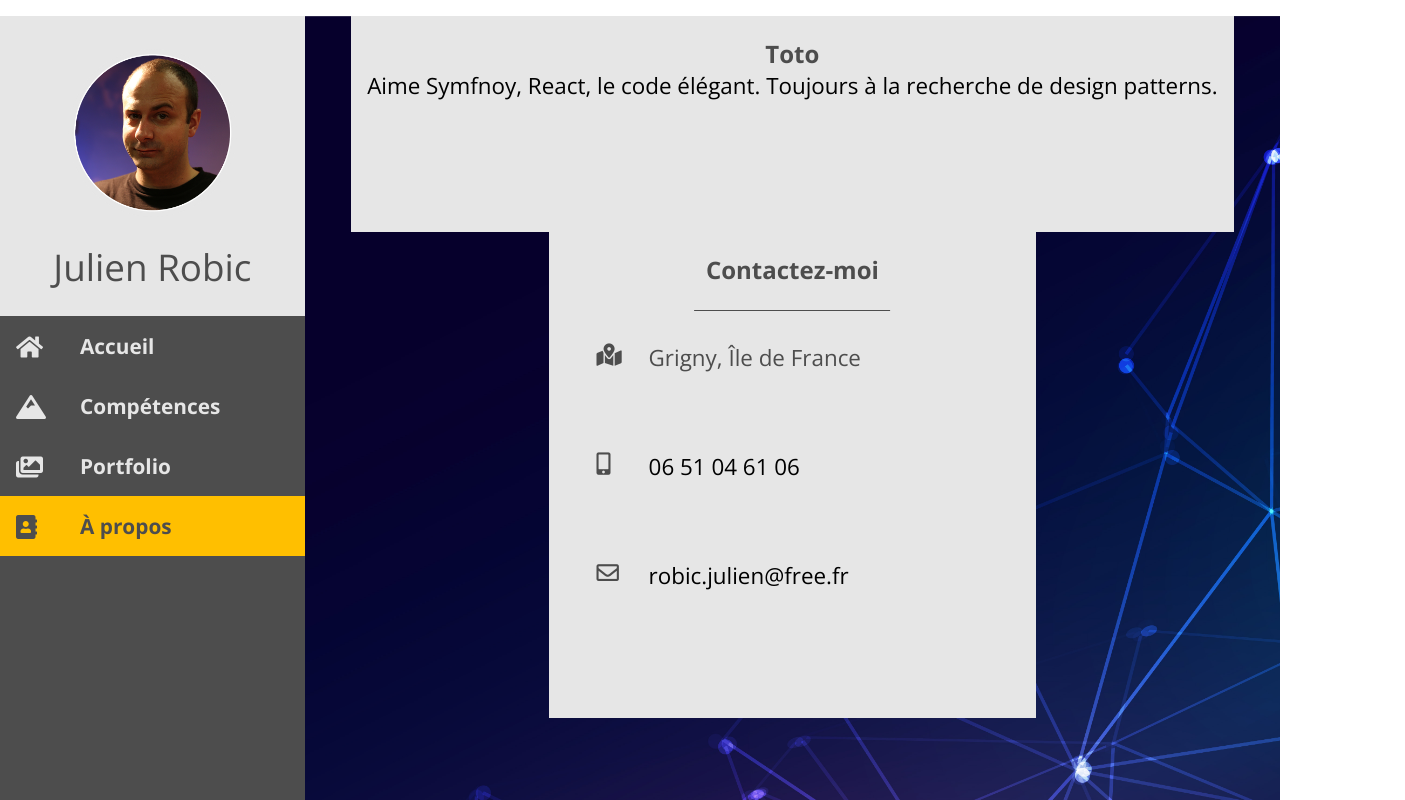
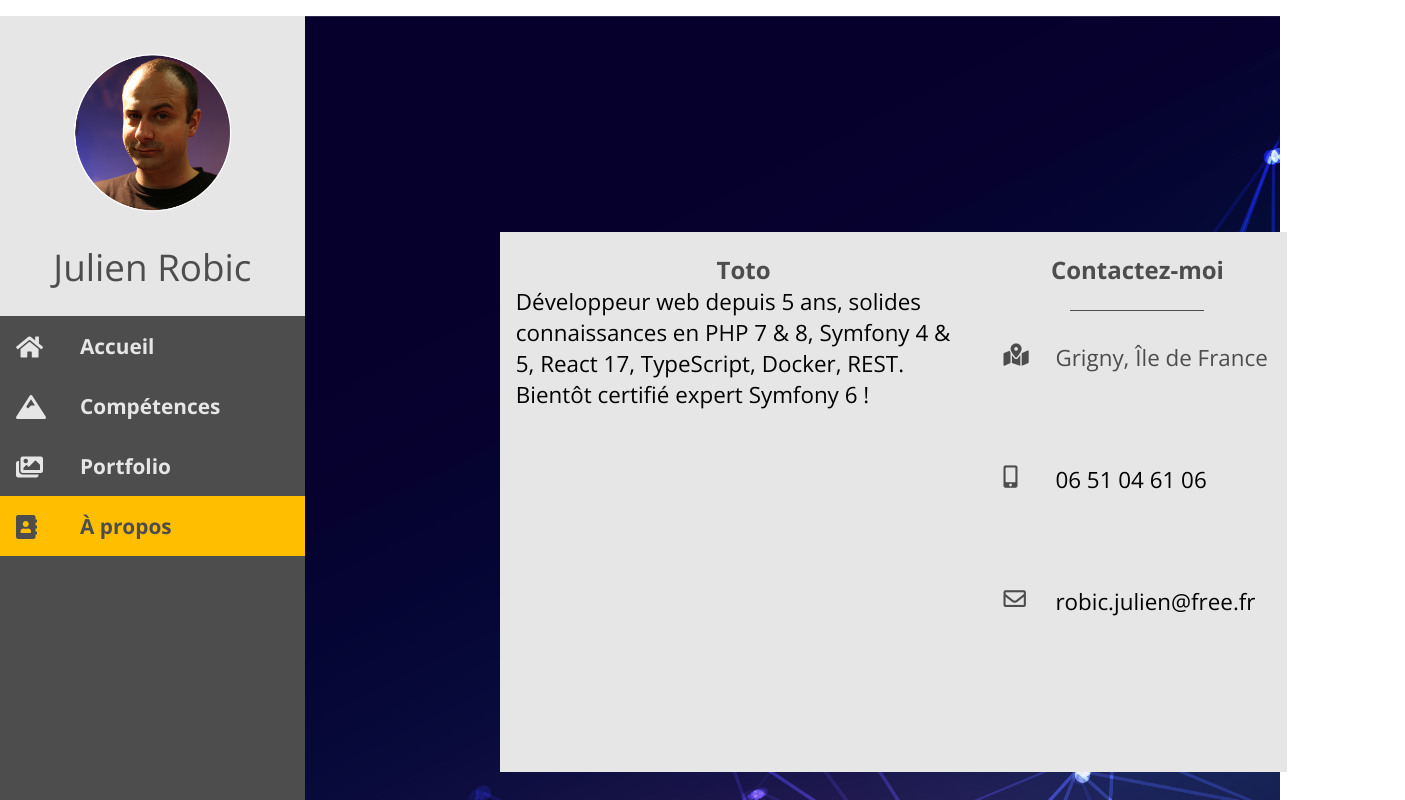
Before and after one commit to Nayte91/resume, a React (Create React App) app: page /about in a window 1280 px wide. Shown: the top 800 px of the page, 1405 px wide, since content can reach past the window. Built offline with nearby package versions, Linux system fonts and the light colour scheme.

Commit message:
approximation of about page

```diff
--- a/src/components/Knowledge/Experiences.tsx
+++ b/src/components/Knowledge/Experiences.tsx
@@ -4,7 +4,7 @@ const Experiences = () => {
     return (
         <div id="experiences">
             <h3>Experiences</h3>
-            {experiencesData.map((experience, index) => { return (
+            { experiencesData.map((experience, index) => { return (
                 <div className={`exp-${index+1}`} key={ experience.title }>
                     <h4>{ experience.title }</h4>
                     <h5>{ experience.date }</h5>
--- a/src/data/biographyData.ts
+++ b/src/data/biographyData.ts
@@ -1,6 +1,6 @@
 const biographyData = {
     title: "Toto",
-    text: "Aime Symfnoy, React, le code élégant. Toujours à la recherche de design patterns."
+    text: "Développeur web depuis 5 ans, solides connaissances en PHP 7 & 8, Symfony 4 & 5, React 17, TypeScript, Docker, REST. Bientôt certifié expert Symfony 6 !"
 }
 
 export default biographyData
--- a/src/styles/components/_contact.scss
+++ b/src/styles/components/_contact.scss
@@ -2,10 +2,9 @@
     grid-area: contact;
     background: $white;
     margin: 0 auto;
-    padding: 1rem 3rem;
-    z-index: 2;
-    width: 50%;
-    min-width: 440px;
+    padding: 1rem 1rem;
+    width: 300px;
+    min-width: 300px;
     min-height: 200px;
 
     h1 {
--- a/src/styles/components/_socialNetworks.scss
+++ b/src/styles/components/_socialNetworks.scss
@@ -4,7 +4,7 @@
     justify-content: space-between;
     align-items: center;
     margin: 0 auto;
-    width: 50%;
+    width: 100%;
 
     .socialNetwork__card {
         @include flexCenter;
--- a/src/styles/pages/_about.scss
+++ b/src/styles/pages/_about.scss
@@ -1,12 +1,13 @@
 .page__about {
     .about__content {
         display: grid;
-        grid-template-columns: 1fr;
-        grid-template-rows: 20% 45% 35%;
+        grid-template-columns: 20% 50% 30%;
+        grid-template-rows: 20% 50% 30%;
         grid-template-areas:
-          "biography"
-          "contact"
-          "networks";
+          ". . ."
+          ". biography contact"
+          ". networks ."
+        ;
     }
 
     @media screen and (max-width: 500px) {
```
Also changed, not shown: src/components/Knowledge/ProgressBar.tsx (+7 -14 lines).
